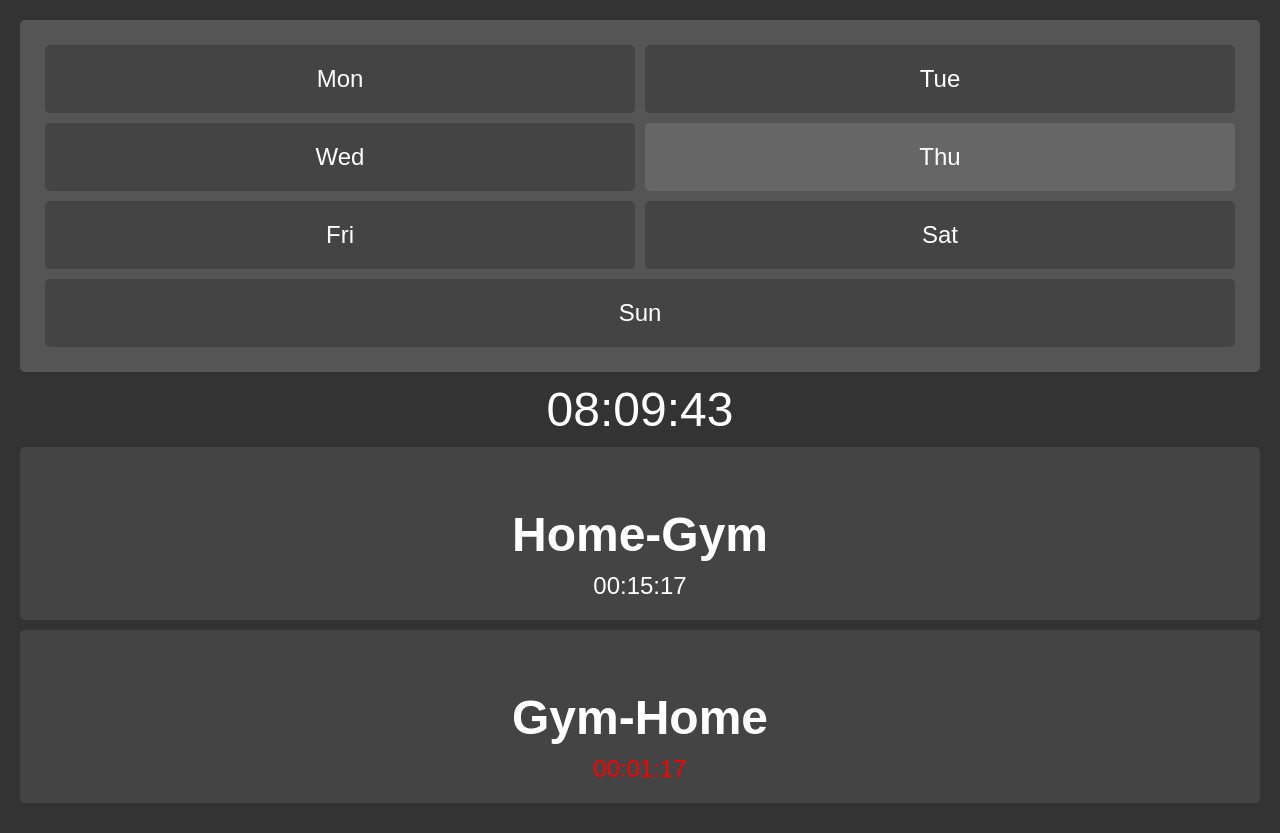
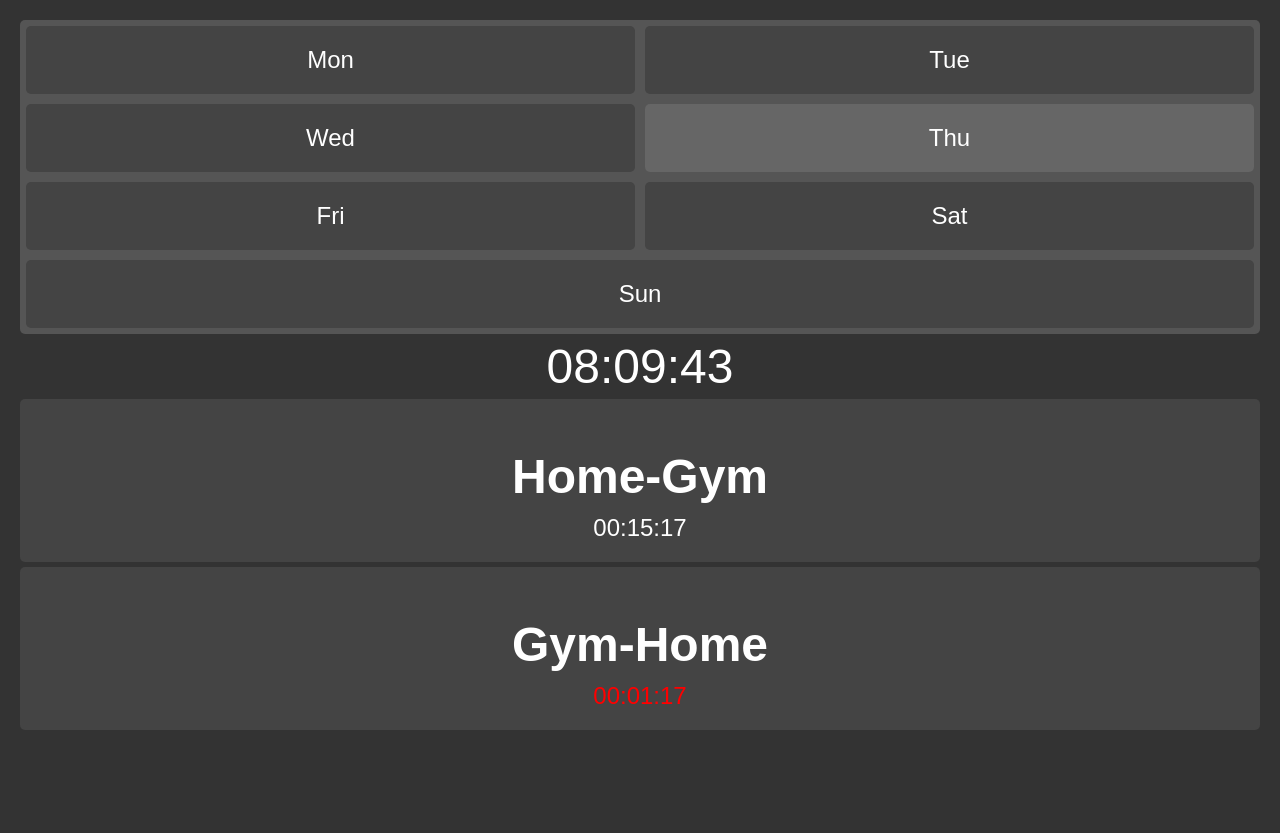
Before and after one commit to FlaVime/trolley-schedule, a plain HTML site: page index.html in a window 1280 px wide. After the commit the page ends 800 px from the top, so only its background shows below. Drawn offline with Linux system fonts and the light colour scheme.

Commit message:
Update styles.css

```diff
--- a/styles.css
+++ b/styles.css
@@ -13,14 +13,13 @@ body {
     flex-grow: 1;
     display: flex;
     flex-direction: column;
-    justify-content: flex-start; /* Изменено здесь */
     padding: 20px;
 }
 
 .grey-background {
     background-color: #555;
-    padding: 20px;
-    margin-bottom: 10px;
+    padding: 1px;
+    margin-bottom: 5px;
     border-radius: 5px;
 }
 
@@ -47,22 +46,23 @@ body {
 #clock {
     text-align: center;
     font-size: 3em;
-    margin-bottom: 10px;
+    margin-bottom: 5px;
 }
 
 .timer-card {
     text-align: center;
-    padding: 20px;
-    margin-bottom: 10px;
+    padding: 10px 20px 20px;
+    margin-bottom: 5px;
     font-size: 1.5em;
     border-radius: 5px;
-    background-color: #444;
+    background-color: #444; /* Изменено здесь */
 }
 
 .home-gym, .gym-home {
     text-align: center;
     font-size: 2em;
     margin-bottom: 10px;
+    background-color: #444; /* Изменено здесь */
 }
 
 .countdown {
```
